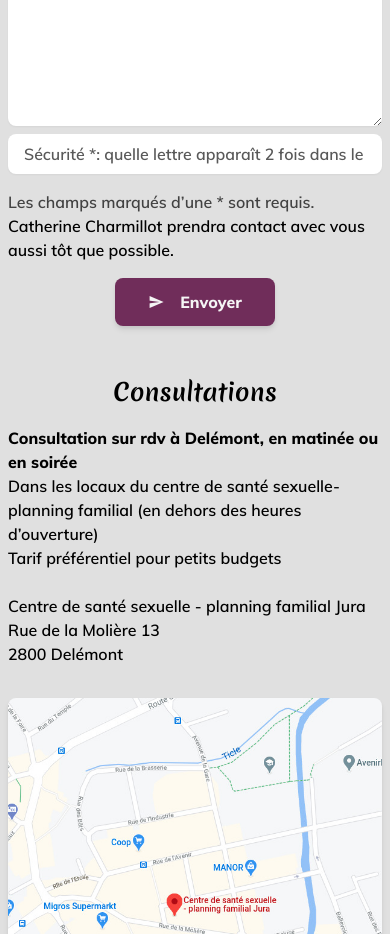
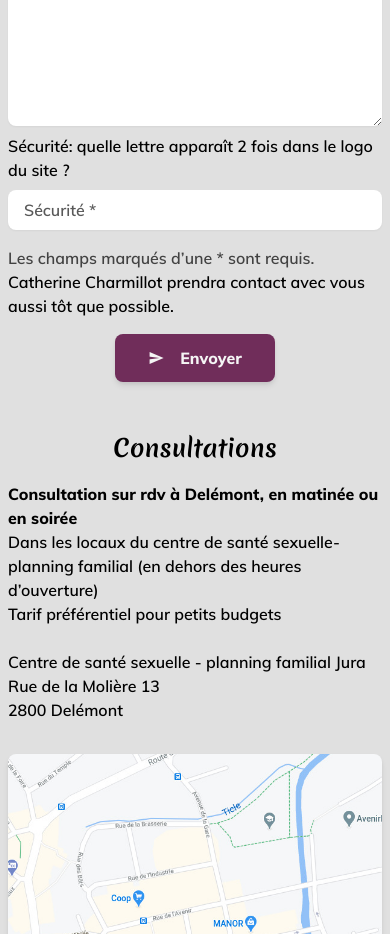
Before and after one commit to winktim/charmillot.cxologue.www, a Nuxt app: page / in a window 390 px wide. Shown: the part 9680-10614 px from the top of the page. Built offline with nearby package versions, Linux system fonts and the light colour scheme.

Commit message:
Moved placeholder to label for mobile readability

```diff
--- a/sections/section-prendre-contact.vue
+++ b/sections/section-prendre-contact.vue
@@ -65,18 +65,21 @@
         placeholder="Message *"
         required
       ></textarea>
+      <label for="security-input" class="mb-2"
+        >Sécurité: quelle lettre apparaît 2 fois dans le logo du site ?</label
+      >
       <input
         class="py-2 px-4 rounded-lg shadow-sm mb-4"
-        aria-label="Sécurité: quelle lettre apparaît 2 fois dans le logo du site ?"
+        aria-label="Sécurité"
         type="text"
         name="security-input"
         id="security-input"
-        placeholder="Sécurité *: quelle lettre apparaît 2 fois dans le logo du site ?"
+        placeholder="Sécurité *"
         required
       />
       <p>
         <span class="text-gray-800"
-          >Les champs marqués d’une * sont requis. </span
+          >Les champs marqués d’une * sont requis.</span
         ><br />
         Catherine Charmillot prendra contact avec vous aussi tôt que possible.
       </p>
```
